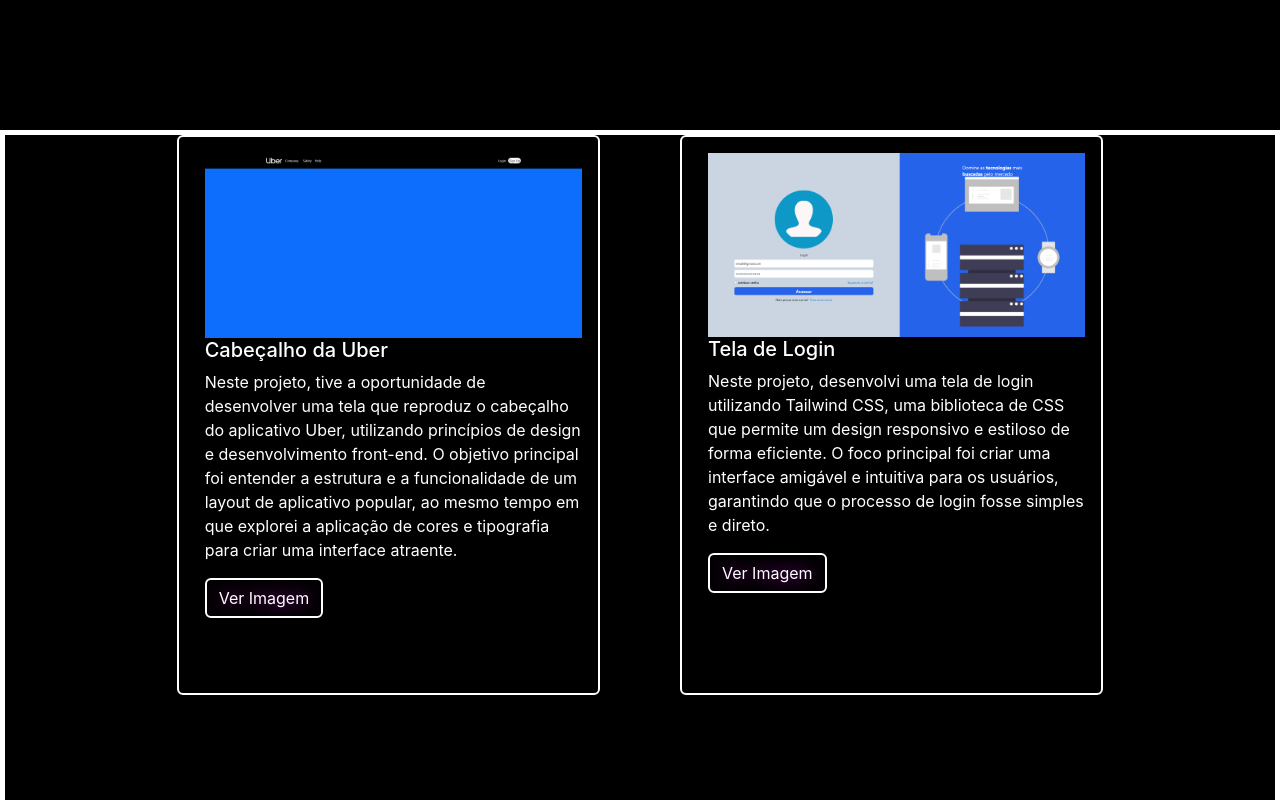
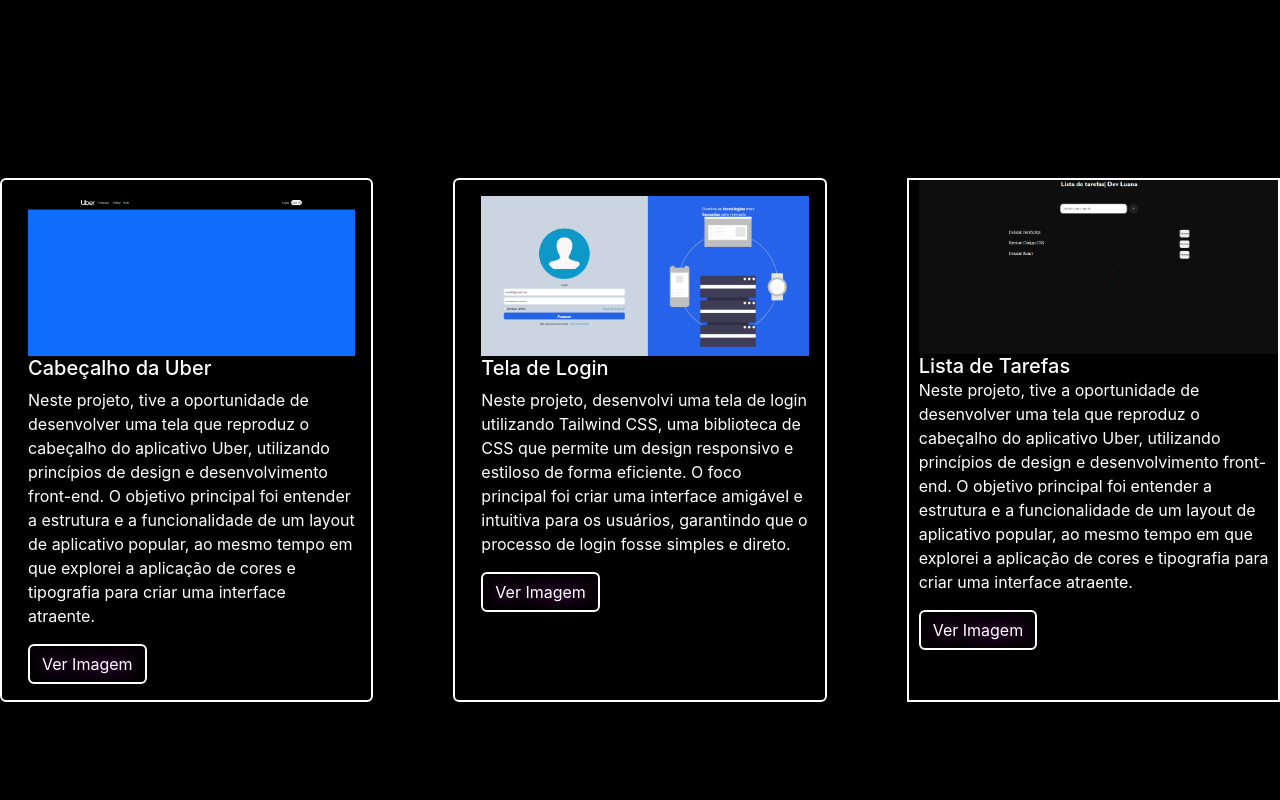
Before and after one commit to LuaPixel/Portifolio-react, a React (Create React App) app in the folder my-app/: page / in a window 1280 px wide. Shown: the part 1720-2520 px from the top of the page. Built offline with nearby package versions, Linux system fonts and the light colour scheme.

Commit message:
Finalizando responsividade

```diff
--- a/my-app/src/App.js
+++ b/my-app/src/App.js
@@ -11,6 +11,8 @@
 import Style from "./Style.css"
 
 import Lua from "./asstes/Lua.jpg";
+
+import list from "./asstes/to-do.png";
 
 import ilus from "./asstes/ilus.jpg";
 
--- a/my-app/src/Projetos.js
+++ b/my-app/src/Projetos.js
@@ -1,6 +1,8 @@
 import uber from "./asstes/uber.png";
 
 import tail from "./asstes/tail.png";
+
+import list from "./asstes/to-do.png";
 
 export default function Projetos(){
     return(
@@ -10,7 +12,7 @@
 
             <div className="cards">
 
-                <div className="col-lg-4 col-md-6 d-flex card">
+                <div className="col-lg-4 col-12 col-md-12 d-flex card">
                     <div className="card-body">
                         <img src={uber} className="cardImg  d-flex" alt="Header uber"/>
                         <h5 className="card-title">Cabeçalho da Uber</h5>
@@ -21,7 +23,7 @@
 
 
 
-                <div className="col-lg-4 col-md-6 d-flex card">
+                <div className="col-lg-4 col-12 col-md-12 d-flex card">
                     <div className="card-body ">
 
                         <img src={tail} className="cardImg d-flex" alt="Projeto tailwind" />
@@ -32,12 +34,12 @@
                     </div>
                 </div>
 
-                <div className="col-lg-4 col-md-6 d-flex card">
+                <div className="col-lg-4 col-12 col-md-12 d-flex card3">
                     <div className="card-body">
-                        <img src={uber} className="cardImg  d-flex" alt="lista de tarefas"/>
+                        <img src={list} className="cardImg  d-flex" alt="lista de tarefas"/>
                         <h5 className="card-title">Lista de Tarefas</h5>
                         <p >Neste projeto, tive a oportunidade de desenvolver uma tela que reproduz o cabeçalho do aplicativo Uber, utilizando princípios de design e desenvolvimento front-end. O objetivo principal foi entender a estrutura e a funcionalidade de um layout de aplicativo popular, ao mesmo tempo em que explorei a aplicação de cores e tipografia para criar uma interface atraente.</p>
-                        <a href="https://raw.githubusercontent.com/LuaPixel/Portif-lio-react/refs/heads/master/src/asstes/uber.png" className="btn verImagem" target="_blank" rel="noopener noreferrer" >Ver Imagem</a>
+                        <a href="https://raw.githubusercontent.com/LuaPixel/Portif-lio-react/51fbd548bd65dd718d2232f7cce676a2f3fbc887/my-app/src/asstes/to-do.png" className="btn verImagem" target="_blank" rel="noopener noreferrer" >Ver Imagem</a>
                     </div>
                 </div>
 
--- a/my-app/src/Style.css
+++ b/my-app/src/Style.css
@@ -164,13 +164,20 @@
 
 }
 
-.card{
+.card, .card3{
     transition: transform 1s ease;
     background-color:  rgb(0, 0, 0);
     border:2px solid white;
     color: #fff;
     height: 35rem;
+    overflow-x: hidden;
 
+}
+
+
+
+.card3:hover{
+    transform: scale(1.05);
 }
 
 
@@ -193,8 +200,7 @@
     flex-wrap: wrap;
     justify-content: center;
     margin: 0 auto;
-    border: 5px solid white;
-    height: 90rem;
+    height: auto  ;
     gap: 5rem;
 }
 
@@ -264,18 +270,20 @@
     .cards{
         gap: 3rem;
         width: 100%;
-        height: 90rem ;
+        height: auto  ;
         padding: 0;
         justify-content: center;
         align-items: center;
         display: flex;
-        flex-direction: column;
+
+
     }
 
-    .card{
+    .card, .card3{
+        width: 100%;
         display: flex;
         margin-top: 3rem;
-        width: 30rem;
+        max-width: 50rem;
         justify-content: center;
         align-items: center;
     }
@@ -295,7 +303,10 @@
 
 
 
-@media (min-width: 1600px){
+
+
+
+@media (min-width: 992px){
     .sobreLua{
 
         width: 80%;
@@ -319,8 +330,23 @@
     .code{
         font-size: 5rem;
     }
-}
 
-@media (min-width: 991px) {
+    .cards{
+        display: grid; /* Usando grid para layout */
+        grid-template-columns: repeat(3, 1fr); /* 3 colunas iguais */
+
+    }
+
+    .card, .card3{
+        width: 100%;
+        max-width: 30rem;
+        display: flex;
+        flex-direction: row;
+        margin-top: 3rem;
+        max-width: 50rem;
+        height: auto;
+        margin-bottom: 2rem;
+    }
+
 
 }
```
